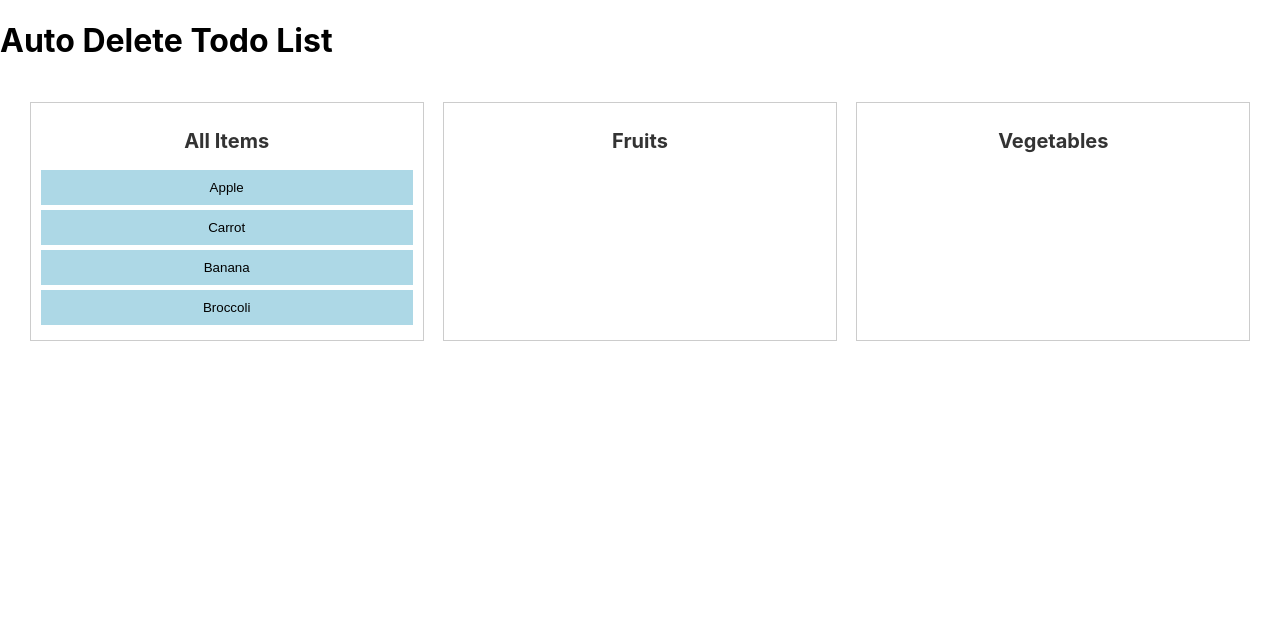
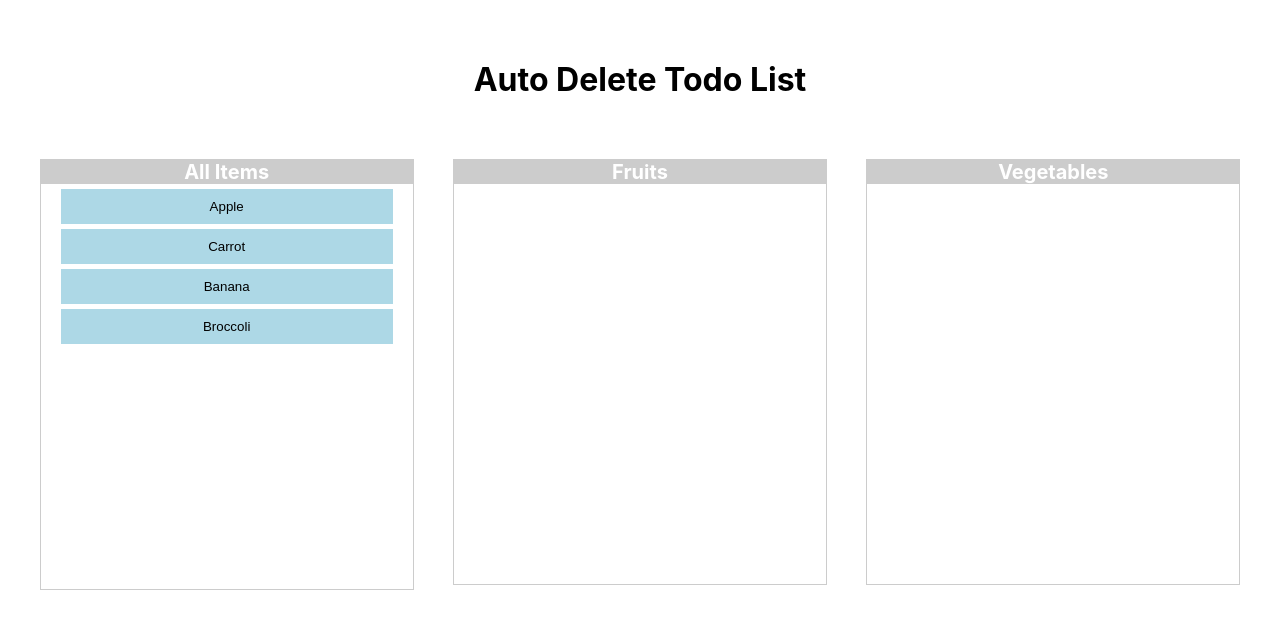
Before and after one commit to Tao684500/test-frontend-assignment, a React (Create React App) app: page / in a window 1280 px wide. Shown: the top 624 px of the page. Built offline with nearby package versions, Linux system fonts and the light colour scheme.

Commit message:
edit css todolist

```diff
--- a/src/App.tsx
+++ b/src/App.tsx
@@ -5,7 +5,6 @@ import TodoList from "./components/TodoList";
 const App: React.FC = () => {
   return (
     <div>
-      <h1>Auto Delete Todo List</h1>
       <TodoList/>
     </div>
   );
--- a/src/components/TodoList.tsx
+++ b/src/components/TodoList.tsx
@@ -19,7 +19,6 @@ const TodoList: React.FC = () => {
   const [fruits, setFruits] = useState<Item[]>([]);
   const [vegetables, setVegetables] = useState<Item[]>([]);
 
-  // Function to move item to a category (Fruits or Vegetables)
   const moveToCategory = (item: Item) => {
     setItems((prevItems) => prevItems.filter((i) => i.id !== item.id));
     if (item.type === "fruit") {
@@ -29,7 +28,6 @@ const TodoList: React.FC = () => {
     }
   };
 
-  // Function to move item back to the main column (All Items)
   const moveToMainColumn = (item: Item) => {
     if (item.type === "fruit") {
       setFruits((prev) => prev.filter((i) => i.id !== item.id));
@@ -39,48 +37,55 @@ const TodoList: React.FC = () => {
     setItems((prevItems) => [...prevItems, item]);
   };
 
-  // useEffect to move items back after 5 seconds
   useEffect(() => {
-    // If there are any items in fruits or vegetables, start the timer
     if (fruits.length > 0 || vegetables.length > 0) {
       const timer = setTimeout(() => {
-        // Move items from fruits and vegetables back to All Items
         const allItems = [...fruits, ...vegetables];
         setItems((prevItems) => [...prevItems, ...allItems]);
-        setFruits([]); // Clear fruits
-        setVegetables([]); // Clear vegetables
+        setFruits([]);
+        setVegetables([]);
       }, 5000);
 
-      // Clear the timeout on cleanup
       return () => clearTimeout(timer);
     }
   }, [fruits, vegetables]);
 
   return (
     <div className="container">
+      <h1>Auto Delete Todo List</h1>
+      <div className="warp">
         <div className="column">
-        <h2>All Items</h2>
+          <h2 className="head">All Items</h2>
+          <div className="detail">
             {items.map((item) => (
               <button key={item.id} onClick={() => moveToCategory(item)}>
                 {item.name}
               </button>
             ))}
           </div>
+        </div>
         <div className="column">
-        <h2>Fruits</h2>
+          <h2 className="head">Fruits</h2>
+          <div className="detail">
             {fruits.map((item) => (
               <button key={item.id} onClick={() => moveToMainColumn(item)}>
                 {item.name}
               </button>
             ))}
           </div>
+            <div className="btn"></div>
+        </div>
         <div className="column">
-        <h2>Vegetables</h2>
+          <h2 className="head">Vegetables</h2>
+          <div className="detail">
             {vegetables.map((item) => (
               <button key={item.id} onClick={() => moveToMainColumn(item)}>
                 {item.name}
               </button>
             ))}
+            <div className="btn"></div>
+          </div>
+        </div>
       </div>
     </div>
   );
--- a/src/scss/TodoList.scss
+++ b/src/scss/TodoList.scss
@@ -1,17 +1,43 @@
 .container {
     display: flex;
+    flex-direction: column;
+    padding: 60px 20px;
+
+
+    H1 {
+      margin: 0 auto;
+      margin-bottom: 60px;
+    }
+    .warp {
+      display: flex;
       justify-content: space-around;
-    padding: 20px;
-
+      width: 100%;
       .column {
         width: 30%;
         border: 1px solid #ccc;
-      padding: 10px;
         text-align: center;
+        padding-top: unset;
+        height: 100%;
 
-      h2 {
+        .head {
           font-size: 20px;
-        color: #333;
+          color: #ffffff;
+          background-color: #ccc;
+          width: 100%;
+          margin: 0 auto;
+        }
+        .detail {
+          padding: 0 20px;
+          height: 100%;
+          min-height: 50vh;
+        }
+
+                .btn {
+                  height: 100%;
+                  min-height: 100%;
+                  // height: 600px;
+                  width: 100%;
+                  background: red;
                 }
 
         button {
@@ -32,3 +58,5 @@
         }
       }
     }
+
+  }
```
Lines whose indentation alone changed are shown as unchanged.
